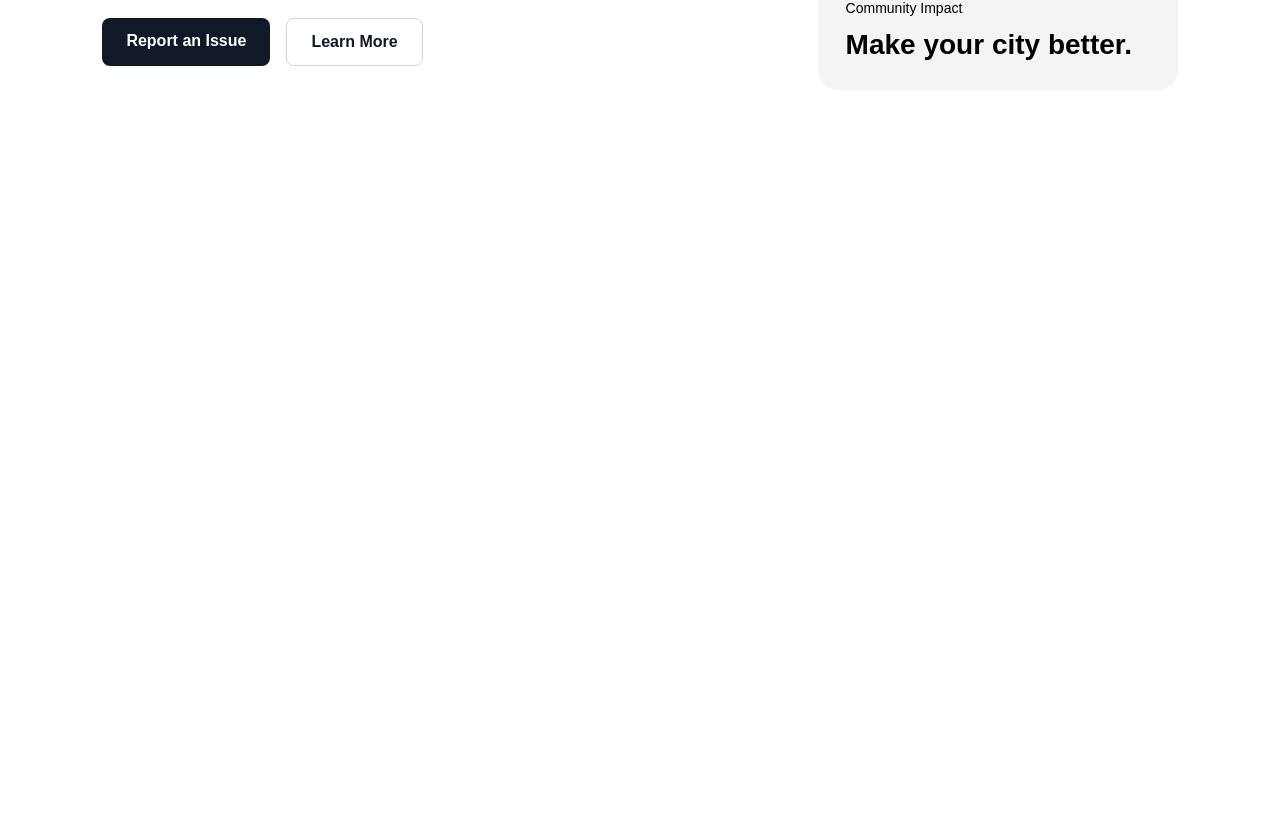
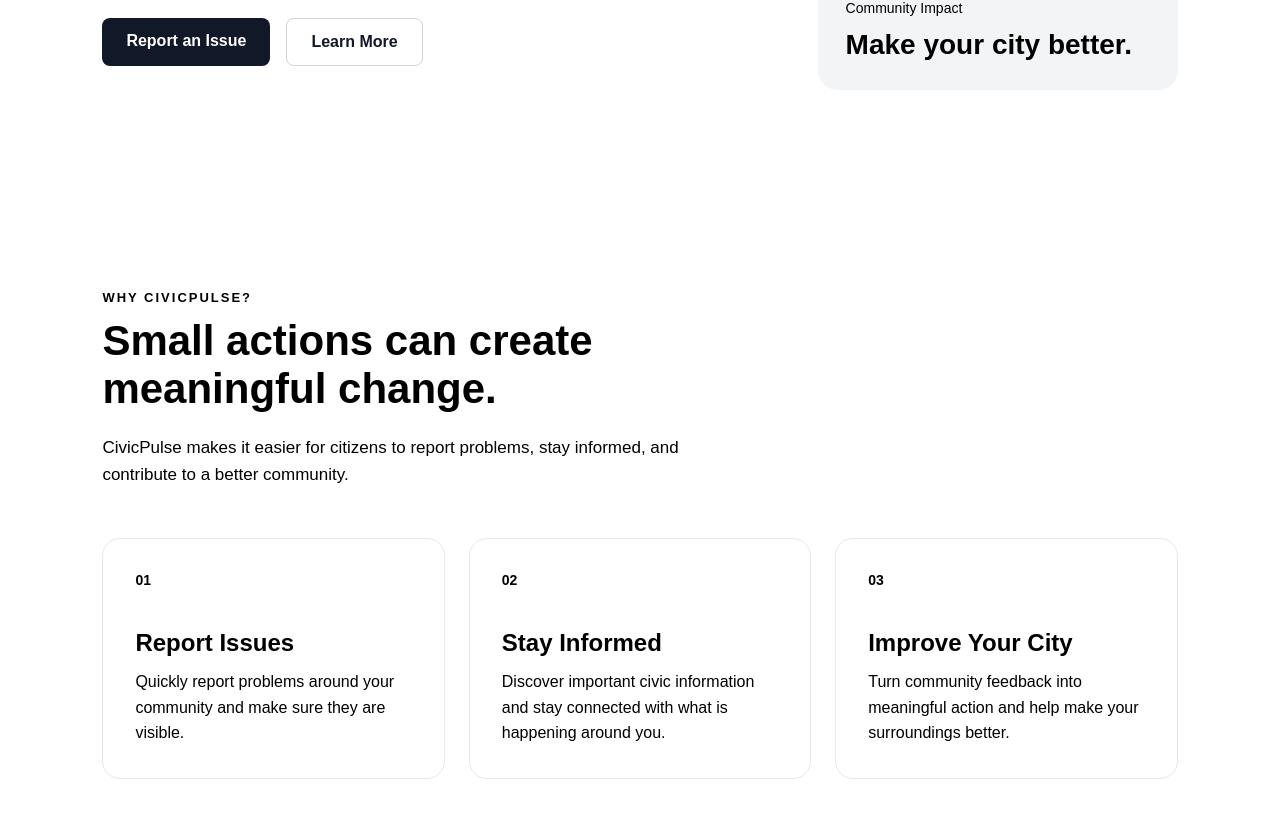
Before and after one commit to utkarsh8608beaift25-bit/civicpulse, a React (Vite) app: page / in a window 1280 px wide. Shown: the part 398-1216 px from the top of the page. Before the commit the page ends 800 px from the top, so only its background shows below. Built offline with nearby package versions, Linux system fonts and the light colour scheme.

Commit message:
Added WhyCivicPulse section

```diff
--- /dev/null
+++ b/src/components/home/WhyCivicPulse.jsx
@@ -0,0 +1,55 @@
+import styles from "./WhyCivicPulse.module.css";
+
+function WhyCivicPulse() {
+  return (
+    <section className={styles.section}>
+      <div className={styles.heading}>
+        <p className={styles.eyebrow}>WHY CIVICPULSE?</p>
+
+        <h2>Small actions can create meaningful change.</h2>
+
+        <p>
+          CivicPulse makes it easier for citizens to report problems,
+          stay informed, and contribute to a better community.
+        </p>
+      </div>
+
+      <div className={styles.cards}>
+        <article className={styles.card}>
+          <span className={styles.number}>01</span>
+
+          <h3>Report Issues</h3>
+
+          <p>
+            Quickly report problems around your community and make sure
+            they are visible.
+          </p>
+        </article>
+
+        <article className={styles.card}>
+          <span className={styles.number}>02</span>
+
+          <h3>Stay Informed</h3>
+
+          <p>
+            Discover important civic information and stay connected with
+            what is happening around you.
+          </p>
+        </article>
+
+        <article className={styles.card}>
+          <span className={styles.number}>03</span>
+
+          <h3>Improve Your City</h3>
+
+          <p>
+            Turn community feedback into meaningful action and help make
+            your surroundings better.
+          </p>
+        </article>
+      </div>
+    </section>
+  );
+}
+
+export default WhyCivicPulse;
--- /dev/null
+++ b/src/components/home/WhyCivicPulse.module.css
@@ -0,0 +1,58 @@
+.section {
+  padding: 100px 8%;
+}
+
+.heading {
+  max-width: 700px;
+  margin-bottom: 50px;
+}
+
+.eyebrow {
+  margin-bottom: 12px;
+  font-size: 13px;
+  font-weight: 700;
+  letter-spacing: 2px;
+}
+
+.heading h2 {
+  margin: 0;
+  font-size: 42px;
+  line-height: 1.15;
+  max-width: 650px;
+}
+
+.heading > p:last-child {
+  margin-top: 20px;
+  max-width: 600px;
+  font-size: 17px;
+  line-height: 1.6;
+}
+
+.cards {
+  display: grid;
+  grid-template-columns: repeat(3, 1fr);
+  gap: 24px;
+}
+
+.card {
+  padding: 32px;
+  min-height: 220px;
+  border: 1px solid #e5e7eb;
+  border-radius: 18px;
+}
+
+.number {
+  font-size: 14px;
+  font-weight: 700;
+}
+
+.card h3 {
+  margin-top: 40px;
+  margin-bottom: 12px;
+  font-size: 24px;
+}
+
+.card p {
+  margin: 0;
+  line-height: 1.6;
+}
--- a/src/pages/Home.jsx
+++ b/src/pages/Home.jsx
@@ -1,4 +1,5 @@
-import Hero from "../components/home/Hero"
+import Hero from "../components/home/Hero";
+import WhyCivicPulse from "../components/home/WhyCivicPulse";
 
 function Home(){
     return(
@@ -7,7 +8,10 @@
             title = "Connecting Citizens. Improving Cities."
             description = "Report civic issues and help build a cleaner, safer and smarter community."
             />
+
+            <WhyCivicPulse />
         </>
+
 
     )
 }
```
